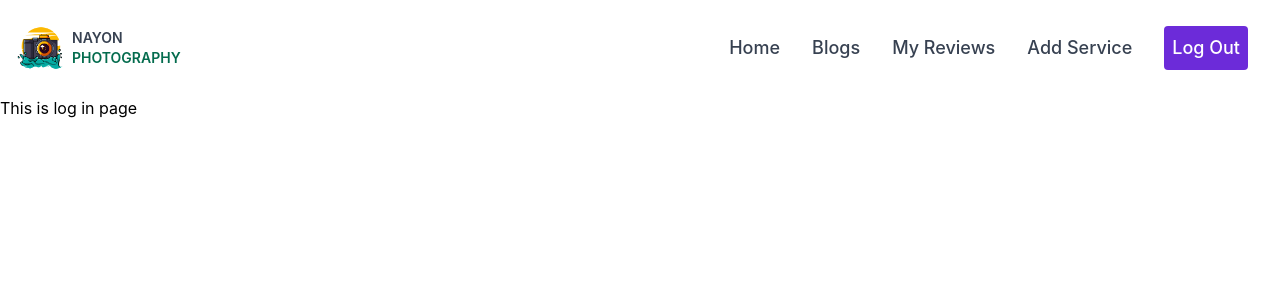
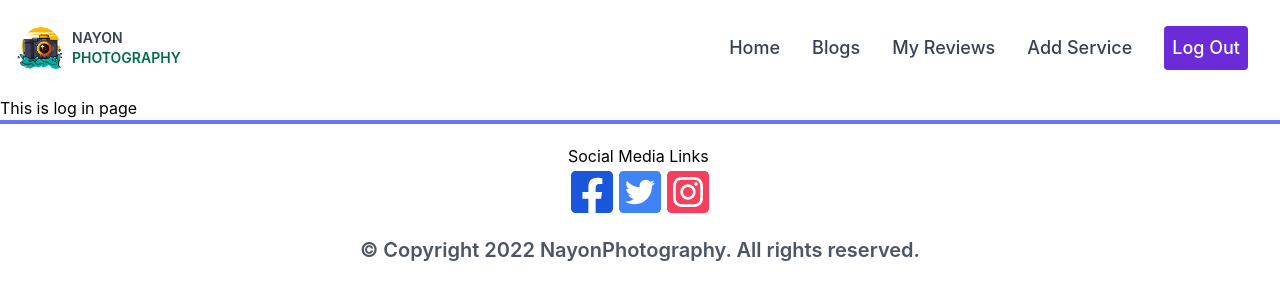
Before and after one commit to nayon64/nayon_photographer-client, a React (Create React App) app: page /login in a window 1280 px wide. Shown: the top 300 px of the page. Built offline with nearby package versions, Linux system fonts and the light colour scheme.

Commit message:
add footer component

```diff
--- a/package.json
+++ b/package.json
@@ -10,6 +10,7 @@
     "flowbite-react": "^0.3.4",
     "react": "^18.2.0",
     "react-dom": "^18.2.0",
+    "react-icons": "^4.6.0",
     "react-router-dom": "^6.4.3",
     "react-scripts": "5.0.1",
     "web-vitals": "^2.1.4"
--- /dev/null
+++ b/src/Pages/Shared/Footer/Footer.js
@@ -0,0 +1,29 @@
+import React from 'react';
+import { FaTwitterSquare,FaFacebookSquare,FaInstagramSquare} from "react-icons/fa";
+const Footer = () => {
+	return (
+    <div >
+      <div className="container border-t-4 border-indigo-500 mx-auto flex flex-col items-center py-5">
+        <div>
+          <h2>Social Media Links</h2>
+          <div className="flex">
+            <a href="https://www.facebook.com/">
+              <FaFacebookSquare className="text-5xl text-blue-700" />
+            </a>
+            <a href="https://twitter.com/">
+              <FaTwitterSquare className="text-5xl text-blue-500" />
+            </a>
+            <a href="https://www.instagram.com/">
+              <FaInstagramSquare className="text-5xl text-rose-500" />
+            </a>
+          </div>
+        </div>
+        <h3 className="text-xl font-semibold text-gray-600 mt-5">
+          © Copyright 2022 NayonPhotography. All rights reserved.
+        </h3>
+      </div>
+    </div>
+  );
+};
+
+export default Footer;
--- a/src/layout/Main/Main.js
+++ b/src/layout/Main/Main.js
@@ -1,5 +1,6 @@
 import React from 'react';
 import { Outlet } from 'react-router-dom';
+import Footer from '../../Pages/Shared/Footer/Footer';
 import NavBar from '../../Pages/Shared/NavBar/NavBar';
 
 
@@ -8,6 +9,7 @@ const Main = () => {
 		<div>
 			<NavBar></NavBar>
 			<Outlet></Outlet>
+			<Footer></Footer>
 		</div>
 	);
 };
```
Also changed, not shown: 1 other file (tests, documents, lock files or other folders).
